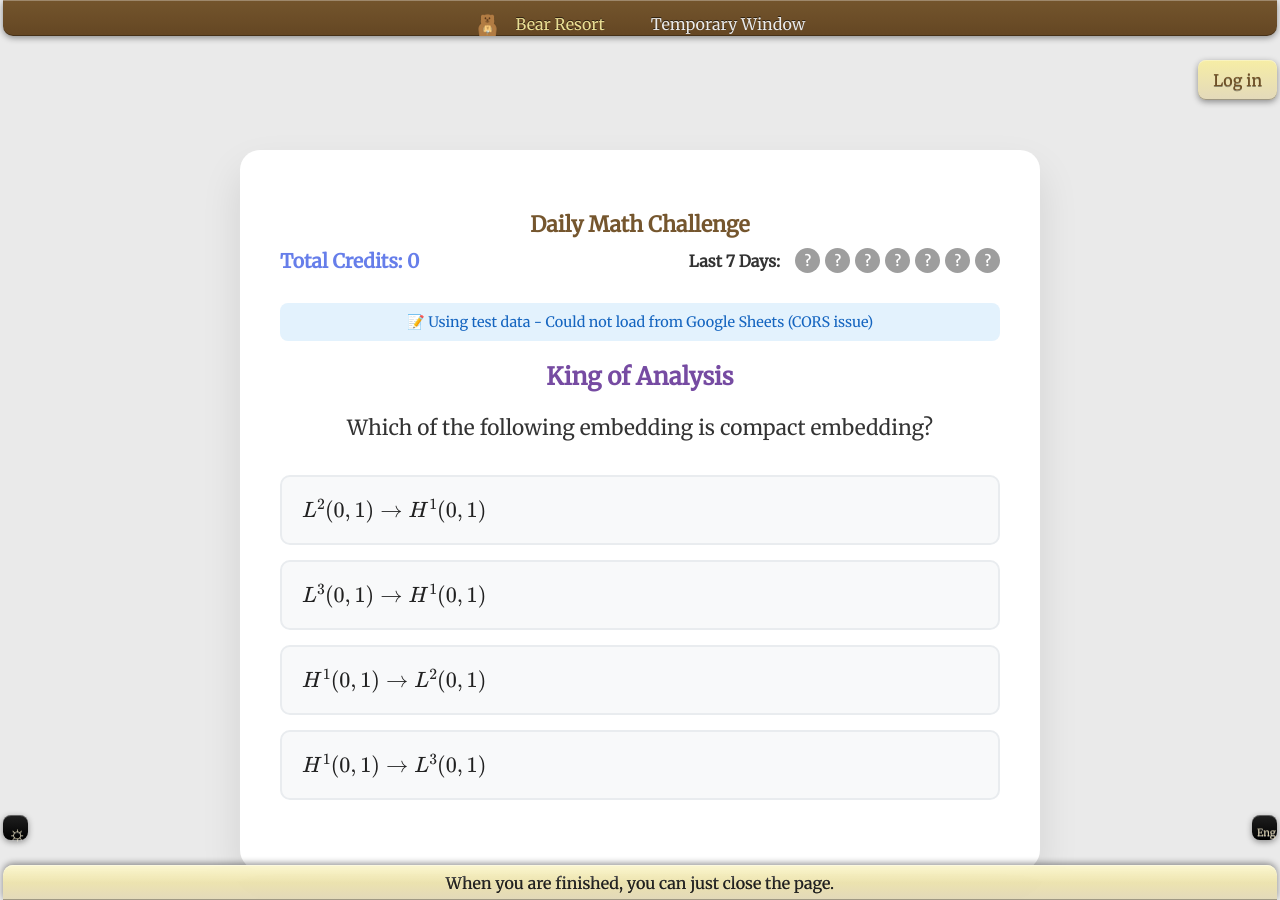
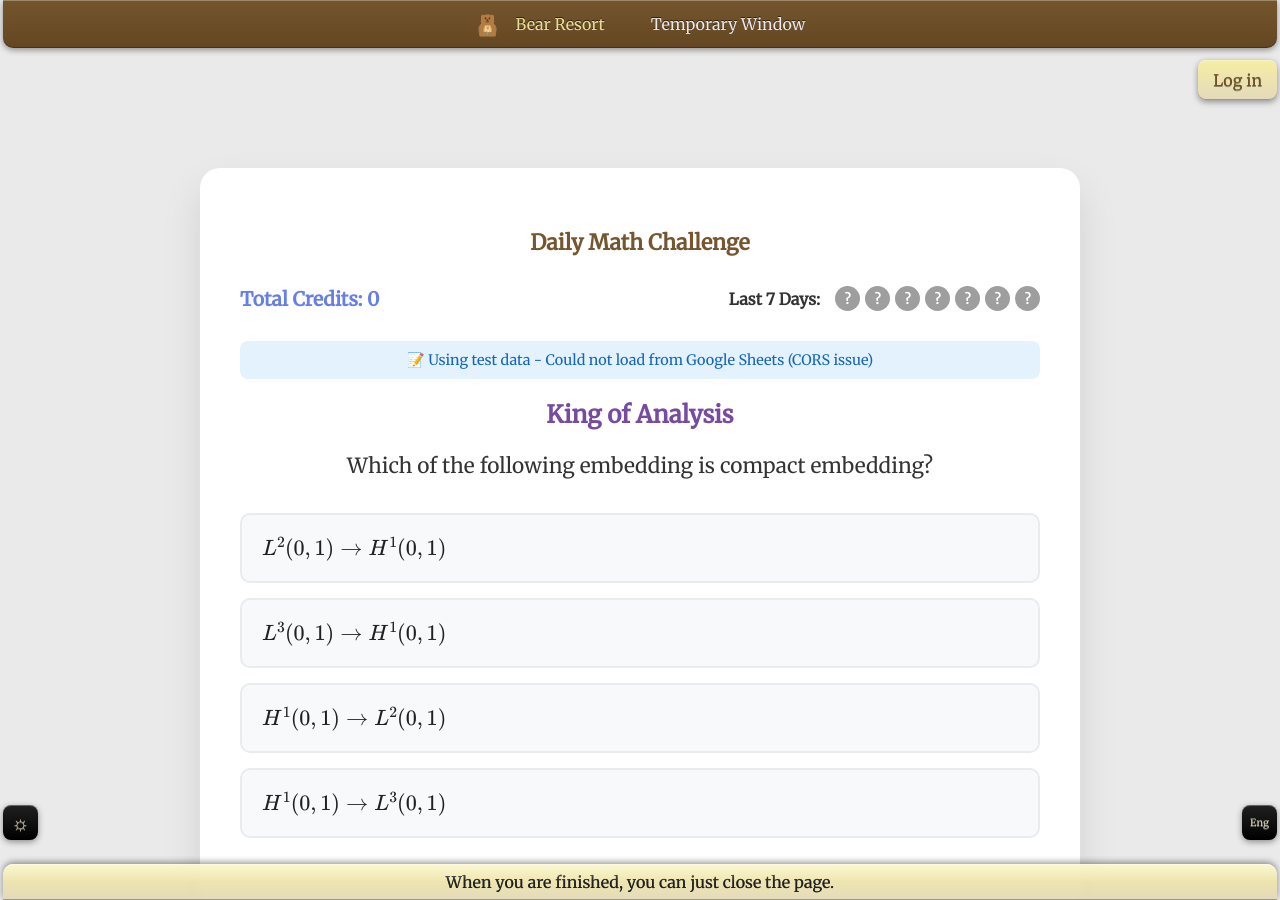
Before and after one commit to Bear-Resort/bear-resort.github.io, a Jekyll site: the page built from math-trial/index.html, in a window 1280 px wide and 900 px high. Built offline with Jekyll 4.4.1, drawn with Linux system fonts in a browser that asks for light colours.

Commit message:
Update index.html

```diff
--- a/math-trial/index.html
+++ b/math-trial/index.html
@@ -13,11 +13,11 @@
     };
 </script>
 <style>
-    * {
+/*    * {
         margin: 0;
         padding: 0;
         box-sizing: border-box;
-    }
+    }*/
 
     .total {
         min-height: 100vh;
@@ -35,6 +35,12 @@
         max-width: 800px;
         width: 100%;
     }
+
+    .header {
+        text-align: center;
+        margin-bottom: 30px;
+    }
+
     .title {
         font-size: 2.5em;
         color: #333;
```
